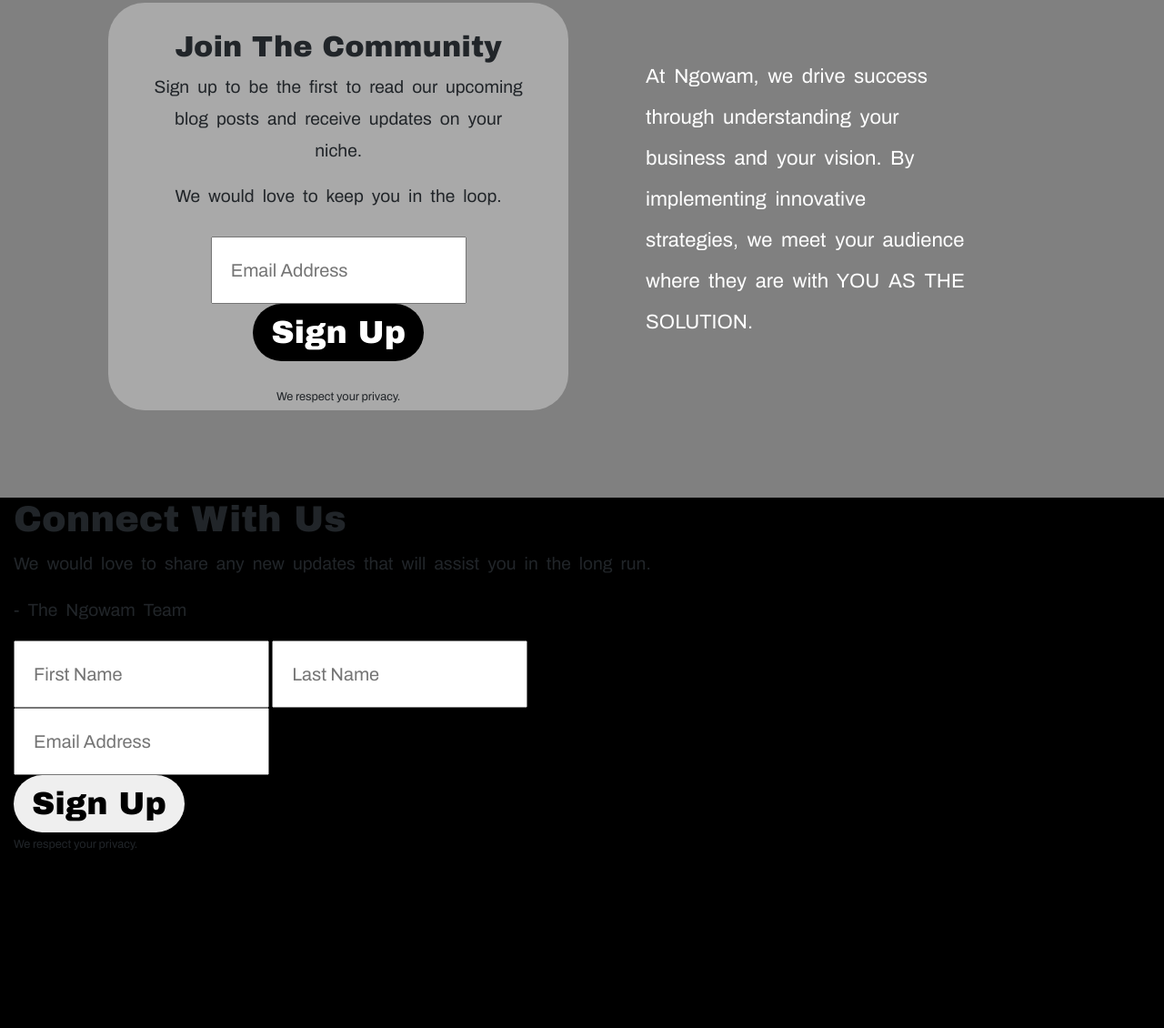
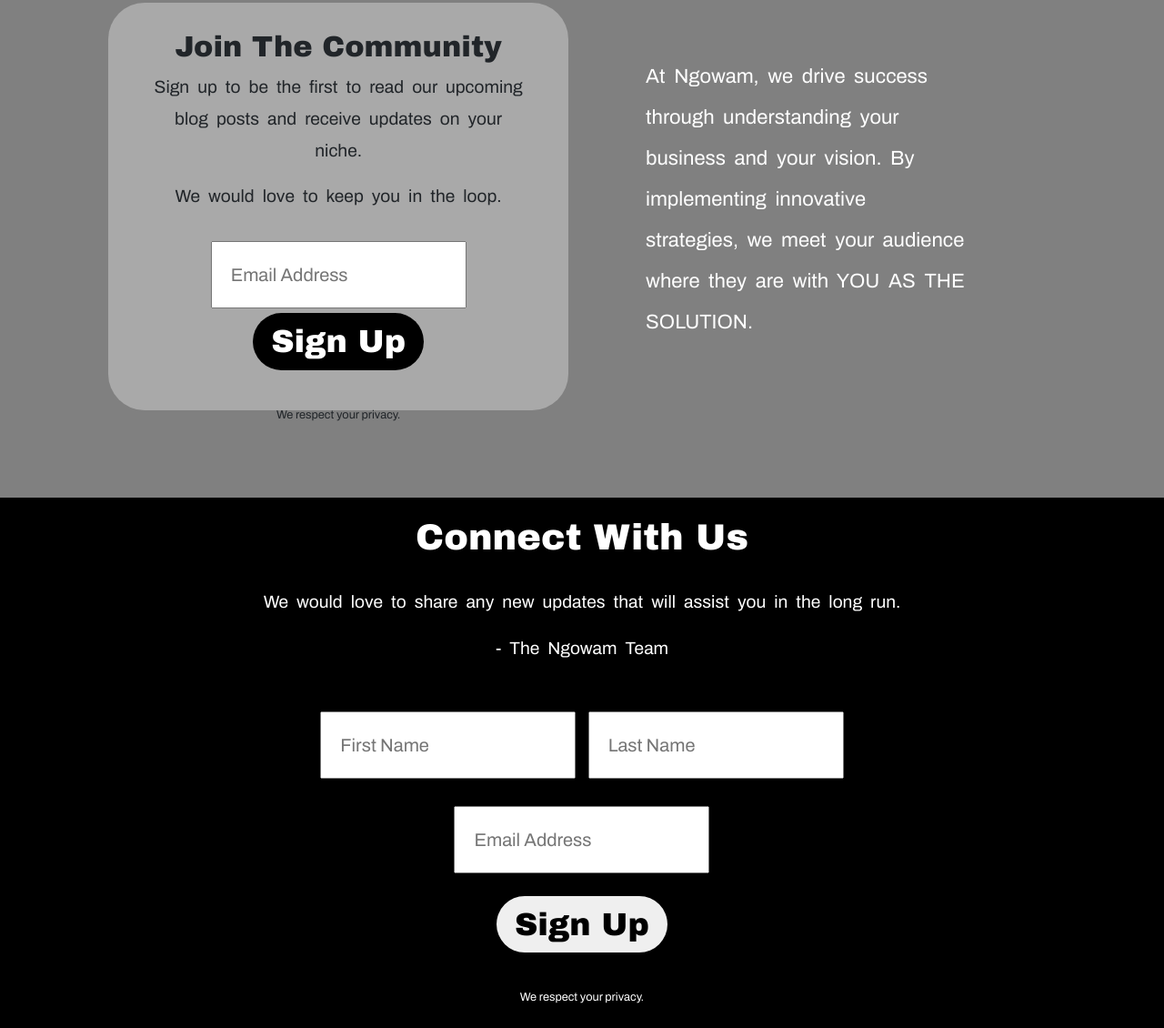
Before and after one commit to Kris-Mat/Ngowam-website, a plain HTML site: page index.html in a window 1280 px wide. Shown: the part 1533-2663 px from the top of the page at 91% size. Drawn offline with nearby package versions, Linux system fonts and the light colour scheme.

Commit message:
Finished home without nice animations

```diff
--- a/css/general.css
+++ b/css/general.css
@@ -25,7 +25,7 @@ div#root {
   background-color: yellow;
 }
 
-/* nav */
+/*************************** nav ******************************/
 nav {
   background-color: black;
   width: 100%;
@@ -60,6 +60,8 @@ img#nav-logo {
   height: 6em;
 }
 
+/* ****************************************** */
+
 div.container {
   width: 100vw;
 }
@@ -84,6 +86,7 @@ button.main-button {
   align-items: center;
   justify-content: center;
   border: none;
+  transition: all 0.2s ease-in-out;
 }
 
 input.input-box {
@@ -92,6 +95,7 @@ input.input-box {
   font-size: 20px;
   font-family: "Archivo", sans-serif;
   padding: 20px;
+  margin:5px;
 }
 
 input.sign-up-button {
@@ -104,4 +108,46 @@ input.sign-up-button {
   padding: 5px;
   padding-left: 20px;
   padding-right: 20px;
+  margin-bottom:10px;
 }
+
+
+
+/************************* connect *************************/
+
+div#home-connect{
+  min-height:75vh;
+  min-width:100%;
+  padding:20px;
+  display:grid;
+  justify-items: center;
+  background-color: black;
+  margin:0px;
+}
+
+h1#home-connect-title{
+  margin-bottom:30px;
+}
+
+div#home-connect-info{
+  display: flex;
+  flex-direction: column;
+  align-items: center;
+  color:white;
+}
+
+small#home-connect-small-text{
+  color:white;
+}
+
+form#home-connect-form{
+  display: flex;
+  flex-direction: column;
+  align-items: center;
+}
+
+div.form-sections{
+  margin:10px;
+}
+
+/************************* ********* *************************/
--- a/css/home.css
+++ b/css/home.css
@@ -3,7 +3,7 @@ div#home-intro{
     /* sizing */
     max-width:100%;
     height:100vh;
-    background-color: grey;
+    background-color: white;
     margin:0px;
     padding:0px;
 }
@@ -28,6 +28,15 @@ h1#home-intro-message{
     margin-top:80px;
 }
 
+button#home-intro-button{
+    color:white;
+    background-color:black;
+}
+
+button#home-intro-button:hover{
+    background-color: rgb(33, 33, 33);
+}
+
 
 
 
@@ -36,7 +45,7 @@ h1#home-intro-message{
 div#home-services{
     min-height:80vh;
     min-width:100%;
-    background-color: lightgrey;
+    background-color: white;
     margin:0px;
 }
 
@@ -167,19 +176,10 @@ form#home-community-form{
 input#home-community-form-submit{
     color:white;
     background-color:black;
+    transition: all 0.2s ease-in-out;
 
 }
 
 input#home-community-form-submit:hover{
     background-color:rgb(33, 33, 33);
 }
-
-
-/*** connect ***/
-
-div#home-connect{
-    min-height:80vh;
-    min-width:100%;
-    background-color: black;
-    margin:0px;
-}
```
